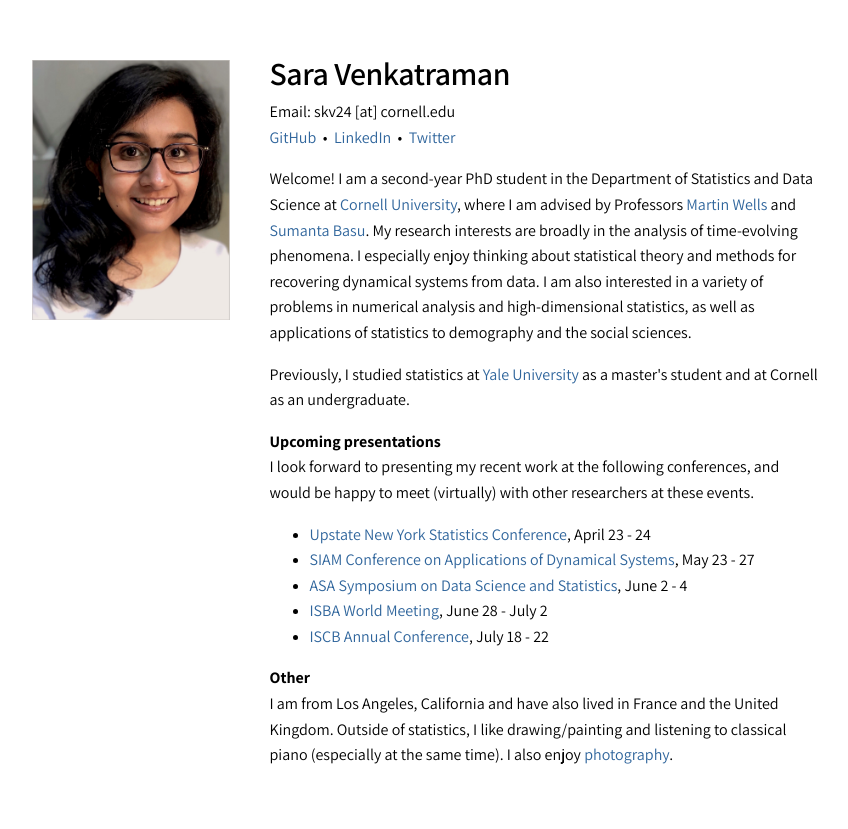
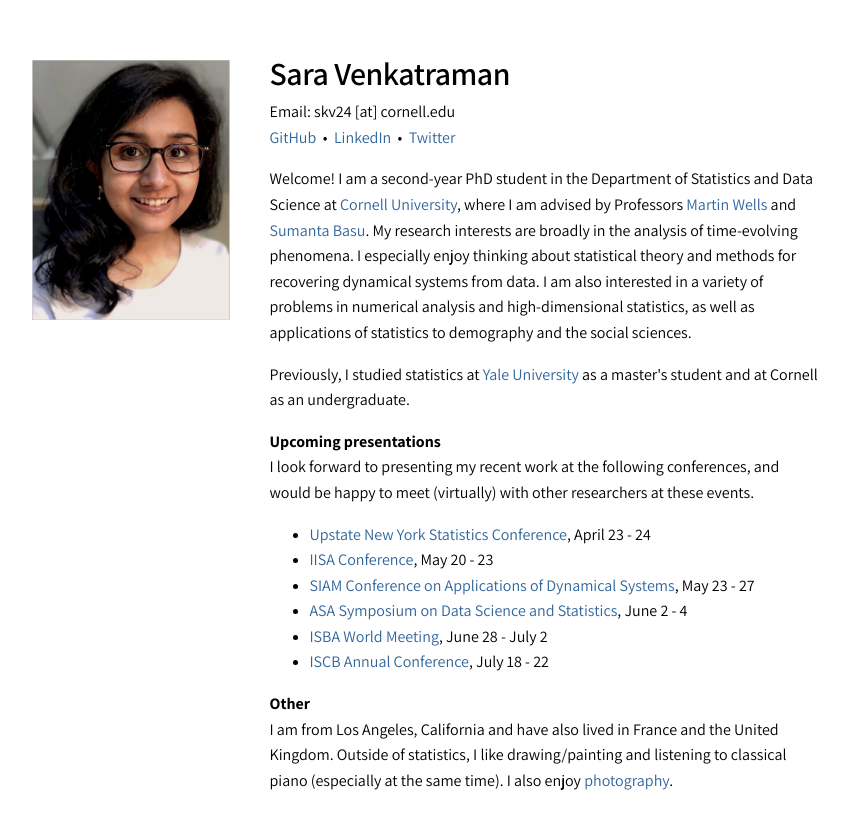
Before and after one commit to sara-venkatraman/sara-venkatraman.github.io, a Jekyll site: the page built from index.html, in a window 1280 px wide. Shown: the top 829 px of the page, without its empty margins (213-1061 px from the left). Built offline with Jekyll 4.4.1, drawn with Linux system fonts in a browser that asks for light colours.

Commit message:
Conference updates

```diff
--- a/index.html
+++ b/index.html
@@ -28,6 +28,7 @@ layout: homepage
     I look forward to presenting my recent work at the following conferences, and would be happy to meet (virtually) with other researchers at these events.
     <ul>
       <li><a href="https://community.amstat.org/rochester/events/upstats-2021/schedule">Upstate New York Statistics Conference</a>, April 23 - 24</li>
+      <li><a href="https://www.intindstat.org/summerConference2021/scprogCommittee">IISA Conference</a>, May 20 - 23</li>
       <li><a href="https://www.siam.org/conferences/cm/conference/ds21">SIAM Conference on Applications of Dynamical Systems</a>, May 23 - 27</li>
       <li><a href="https://ww2.amstat.org/meetings/sdss/2021/onlineprogram/Program.cfm">ASA Symposium on Data Science and Statistics</a>, June 2 - 4</li>
       <li><a href="https://events.stat.uconn.edu/ISBA2021/index.html">ISBA World Meeting</a>, June 28 - July 2</li>
```
Also changed, not shown: 2 other files.
